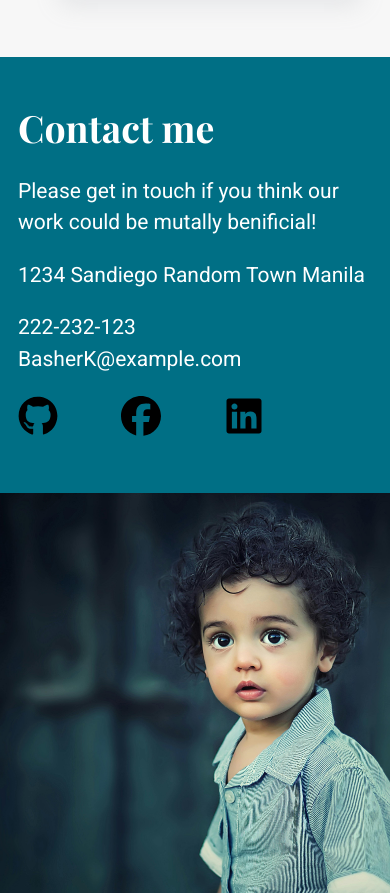
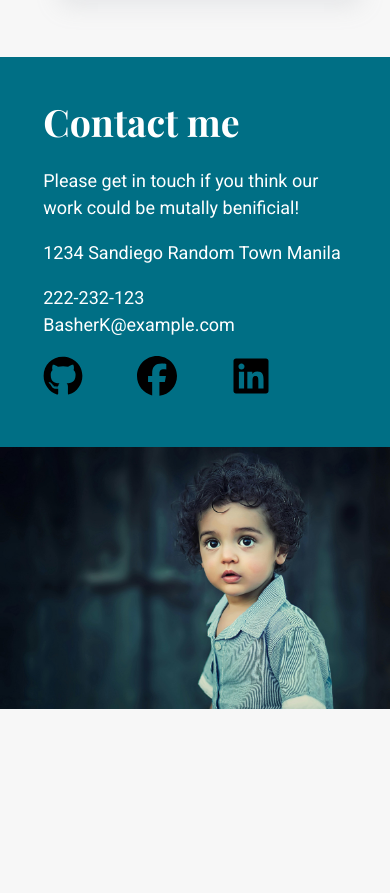
Before and after one commit to Basher113/odin-homepage, a plain HTML site: page index.html in a window 390 px wide. Shown: the part 3648-4541 px from the top of the page. After the commit the page ends 4357 px from the top, so only its background shows below. Drawn offline with nearby package versions, Linux system fonts and the light colour scheme; a web font is replaced by a local one.

Commit message:
Edit size of footer image for responsiveness

```diff
--- a/assets/css/footer.css
+++ b/assets/css/footer.css
@@ -1,18 +1,21 @@
 .footer-section {
     background-color: var(--primary-color);
-    padding: 4em;
+    padding: 2em;
+    display: grid;
+    width: 100vw;
+}
+
+.footer-content {
     color: white;
     display: flex;
     justify-content: space-evenly;
     gap: 1em;
-
 }
 
 .footer-text {
-    font-size: 1.4rem;
+    font-size: 1.2rem;
     max-inline-size: 30ch;
     display: grid;
-
     gap: 1em;
 }
 
@@ -22,43 +25,56 @@
 
 .footer-text .icons {
     display: flex;
-    justify-content: start;
+
     gap: 8px;
 }
 
-.footer-image{
-    background: url(../images/picture3.jpg);
-    width: 50%;
-    background-size: cover;
-    background-position: center;
+.footer-image {
+    height: 100%;
+    max-width: 500px;
+}
+
+.footer-image img {
+    object-fit: cover;
+    object-position: center;
 }
 
 @media (max-width: 1000px) {
-    .footer-image {
-        width: 400px;
-    }
+
+   .footer-image {
+    max-width: 400px;
+   }
+   .footer-image img {
+    width: 100%;
+    height: 100%;
+   }
+
+
 }
 
 @media (max-width: 560px) {
     .footer-section {
+        padding: 0;
+    }
+    .footer-content {
         flex-direction: column;
-        align-items: center;
-
-        padding: 0;
     }
 
     .footer-text {
         padding: 2em 0;
+        margin: 0 auto;
     }
 
     .footer-image {
         width: 100vw;
-        height: 400px;
+    }
+
+    .footer-image img {
+        min-width: 100vw;
     }
 
     .footer-text .icons {
         gap: 3em;
-
     }
 
     .footer-text .icons img {
--- a/index.html
+++ b/index.html
@@ -126,6 +126,7 @@
             </div>
 
             <div class="footer-section">
+                <div class="footer-content">
                     <div class="footer-text">
                         <h2 class="playfair-font">Contact me</h2>
                         <div>Please get in touch if you think our work could be mutally benificial!</div>
@@ -144,7 +145,8 @@
                         </div>
                     </div>
                     <div class="footer-image">
-
+                        <img src="assets/images/picture3.jpg" alt="footer picture">
+                    </div>
                 </div>
             </div>
         </div>
```
Lines whose indentation alone changed are shown as unchanged.
